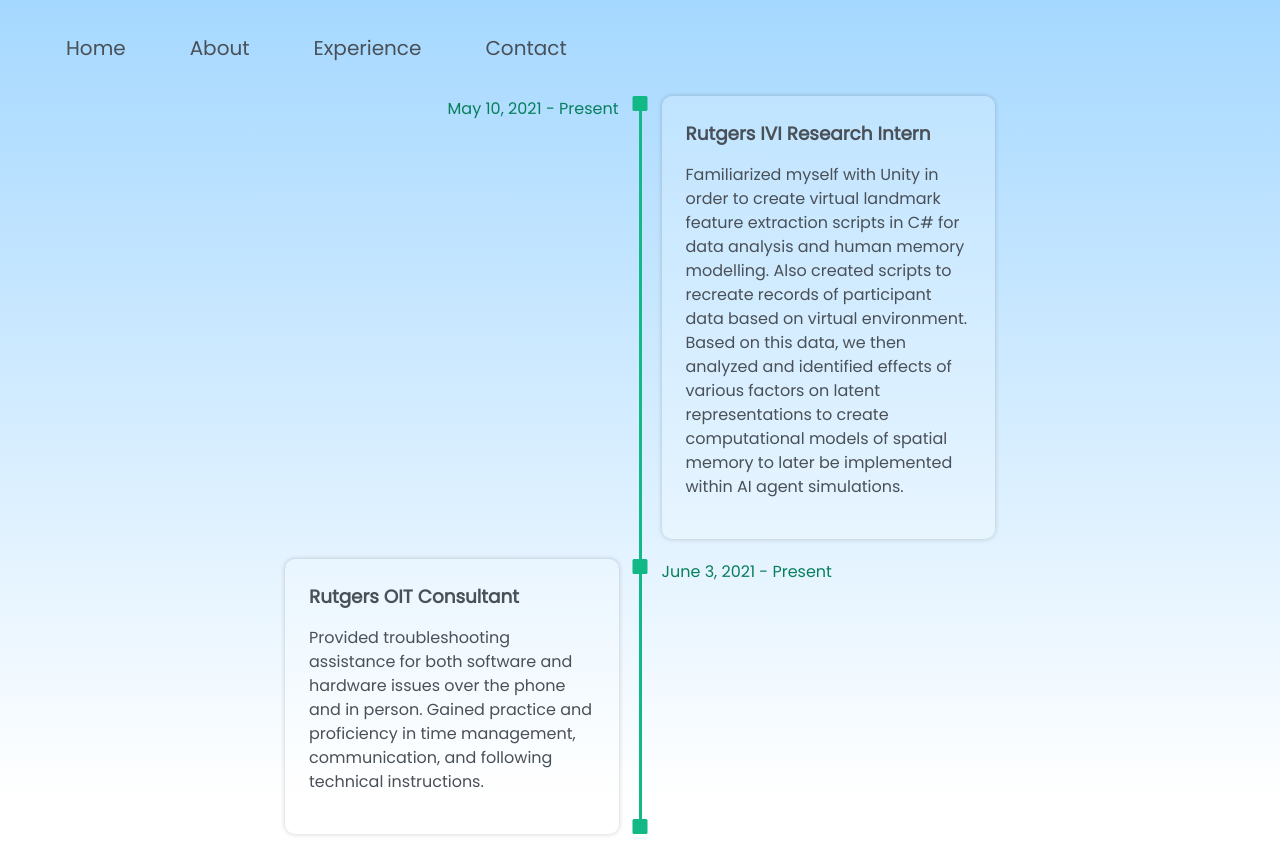
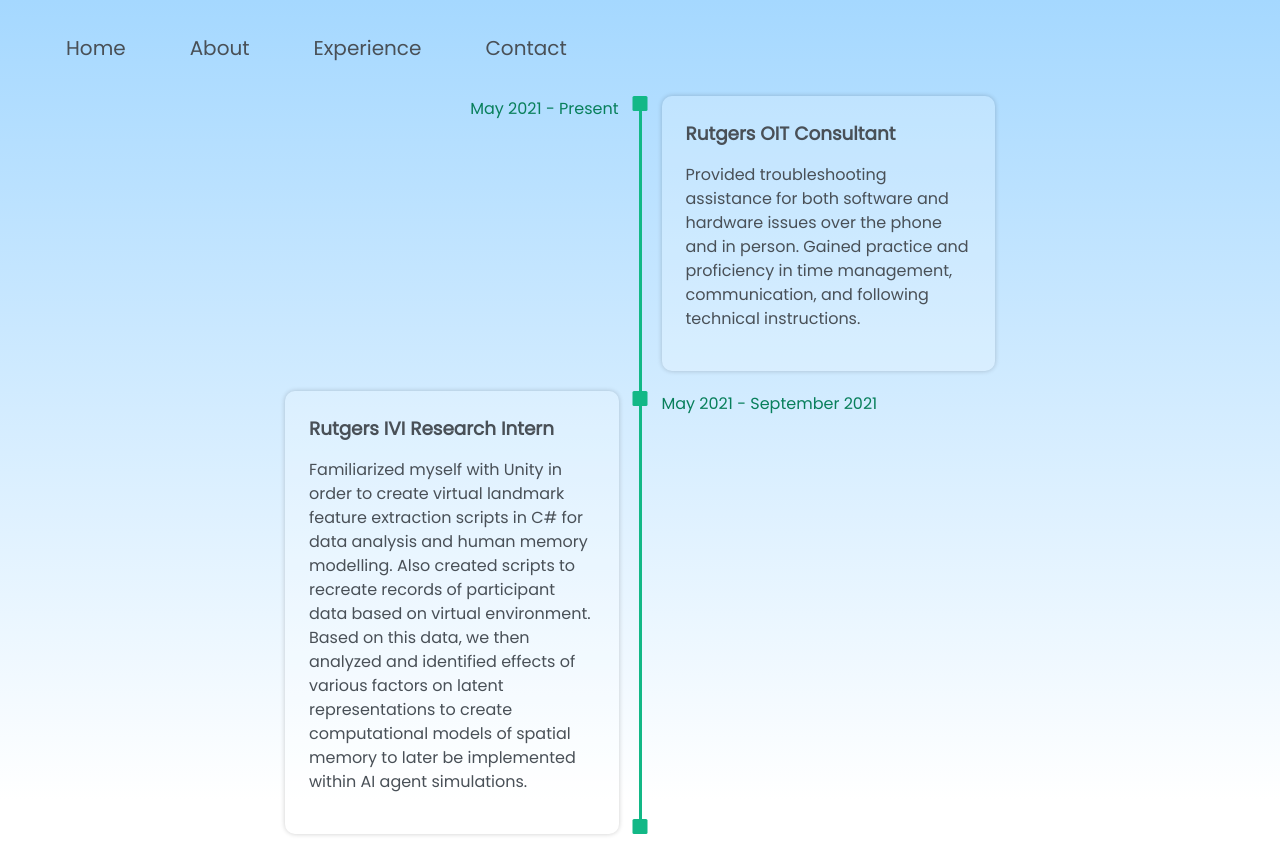
Before and after one commit to SpencerTong/portfolio_website_old, a plain HTML site: page docs/experience.html in a window 1280 px wide. Drawn offline with Linux system fonts and the light colour scheme; a web font is replaced by a local one.

Commit message:
updated experience order

```diff
--- a/docs/experience.html
+++ b/docs/experience.html
@@ -37,13 +37,24 @@
       <div class="timeline">
         <div class="timeline_component">
           <div class="timeline_date timeline_date_right">
-            May 10, 2021 - Present
+            May 2021 - Present
           </div>
         </div>
         <div class="timeline_middle">
           <div class="timeline_point"></div>
         </div>
         <div class="timeline_component timeline_component_bg">
+          <h3 class="timeline_title">Rutgers OIT Consultant</h3>
+          <p class="timeline_paragraph">
+            Provided troubleshooting assistance for both software and hardware
+            issues over the phone and in person. Gained practice and proficiency
+            in time management, communication, and following technical
+            instructions.
+          </p>
+        </div>
+        <div
+          class="timeline_component timeline_component_bottom timeline_component_bg"
+        >
           <h3 class="timeline_title">Rutgers IVI Research Intern</h3>
           <p class="timeline_paragraph">
             Familiarized myself with Unity in order to create virtual landmark
@@ -55,23 +66,12 @@
             later be implemented within AI agent simulations.
           </p>
         </div>
-        <div
-          class="timeline_component timeline_component_bottom timeline_component_bg"
-        >
-          <h3 class="timeline_title">Rutgers OIT Consultant</h3>
-          <p class="timeline_paragraph">
-            Provided troubleshooting assistance for both software and hardware
-            issues over the phone and in person. Gained practice and proficiency
-            in time management, communication, and following technical
-            instructions.
-          </p>
-        </div>
         <div class="timeline_middle">
           <div class="timeline_point"></div>
           <div class="timeline_point timeline_point_bottom"></div>
         </div>
         <div class="timeline_component timeline_component_bottom">
-          <div class="timeline_date">June 3, 2021 - Present</div>
+          <div class="timeline_date">May 2021 - September 2021</div>
         </div>
       </div>
     </main>
```
